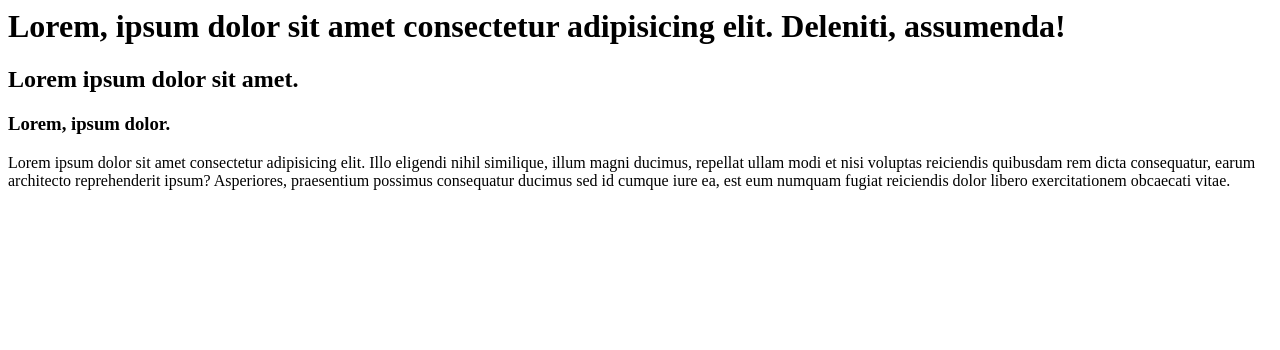
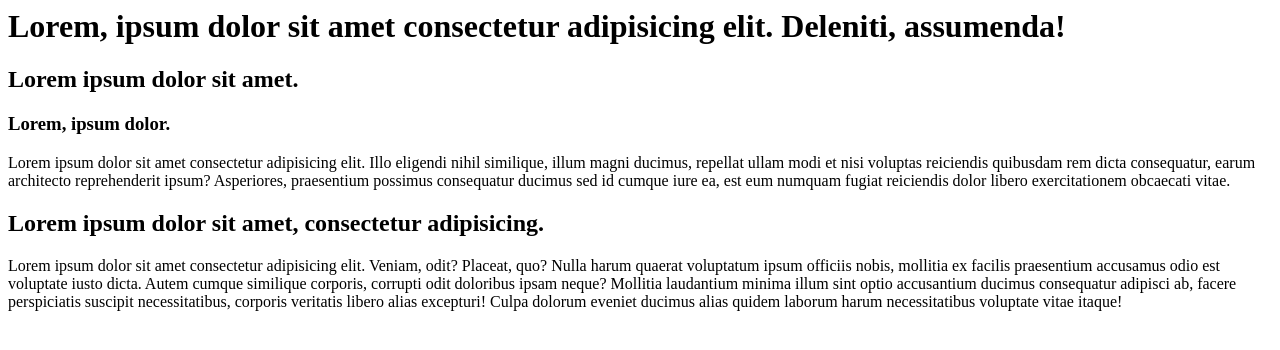
Before and after one commit to kanakferdous/ph-repo, a plain HTML site: page index.html in a window 1280 px wide. Drawn offline with Linux system fonts and the light colour scheme.

Commit message:
new div added

```diff
--- a/index.html
+++ b/index.html
@@ -11,5 +11,9 @@
   <h2>Lorem ipsum dolor sit amet.</h2>
   <h3>Lorem, ipsum dolor.</h3>
   <p>Lorem ipsum dolor sit amet consectetur adipisicing elit. Illo eligendi nihil similique, illum magni ducimus, repellat ullam modi et nisi voluptas reiciendis quibusdam rem dicta consequatur, earum architecto reprehenderit ipsum? Asperiores, praesentium possimus consequatur ducimus sed id cumque iure ea, est eum numquam fugiat reiciendis dolor libero exercitationem obcaecati vitae.</p>
+  <div class="content">
+    <h2>Lorem ipsum dolor sit amet, consectetur adipisicing.</h2>
+    <p>Lorem ipsum dolor sit amet consectetur adipisicing elit. Veniam, odit? Placeat, quo? Nulla harum quaerat voluptatum ipsum officiis nobis, mollitia ex facilis praesentium accusamus odio est voluptate iusto dicta. Autem cumque similique corporis, corrupti odit doloribus ipsam neque? Mollitia laudantium minima illum sint optio accusantium ducimus consequatur adipisci ab, facere perspiciatis suscipit necessitatibus, corporis veritatis libero alias excepturi! Culpa dolorum eveniet ducimus alias quidem laborum harum necessitatibus voluptate vitae itaque!</p>
+  </div>
 </body>
 </html>
```
